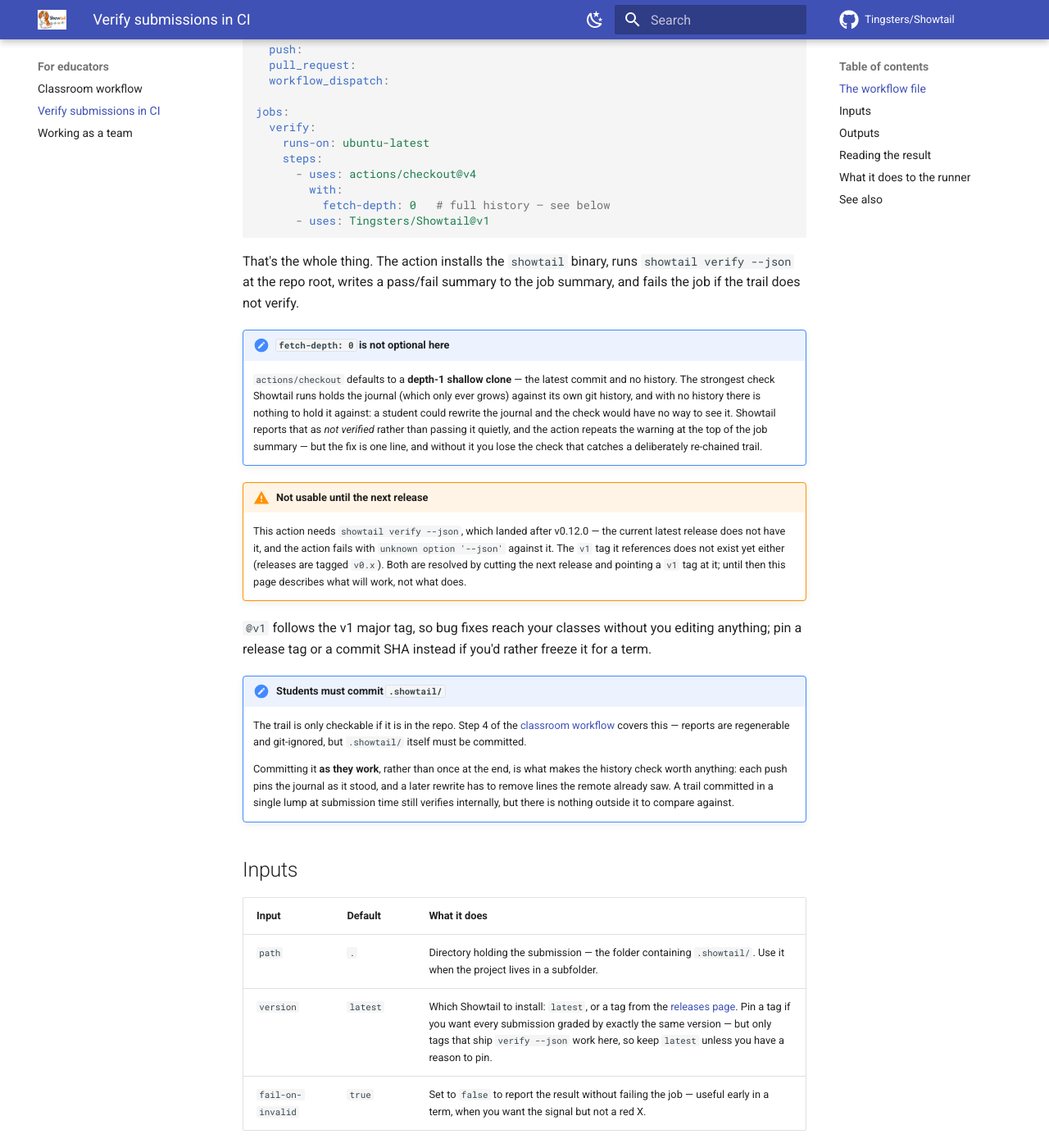
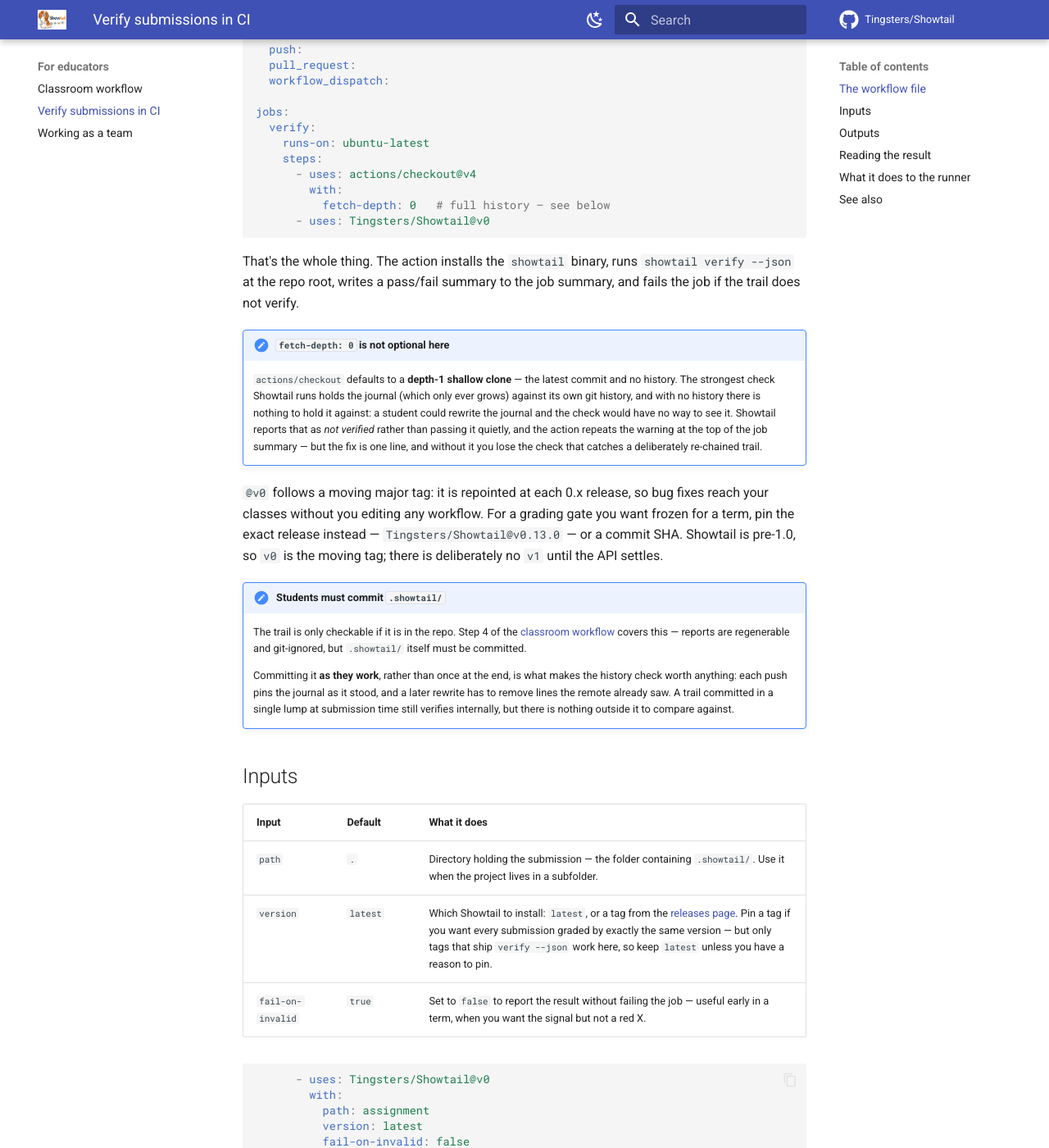
Before and after one commit to Tingsters/Showtail, an MkDocs documentation site: the page built from docs/educators/verify-in-ci.md, in a window 1280 px wide and 1400 px high, scrolled down 521 px. Shown: the whole window at 82% size. Built offline with MkDocs 1.6.1 and Material for MkDocs 9.7.7, drawn with Linux system fonts in a browser that asks for light colours; comment, search, counter and statistics services are not loaded; some of the changed text lies outside the part shown.

Commit message:
Release 0.13.0
Bumps version.ts and package.json (kept in sync by hand, as version.ts notes),
retitles the changelog, and clears the two things that made the GitHub Action
unusable: no published release contained `verify --json`, and the docs pointed
educators at a `Tingsters/Showtail@v1` tag that does not exist.

The action now references `@v0`, a moving major tag repointed at each 0.x
release. Showtail is pre-1.0 and its integrity model is still maturing, so a `v1`
tag would claim more than the project currently supports; the docs also spell out
pinning an exact release for a grading gate you want frozen for a term.

Co-Authored-By: Claude Opus 5 (1M context) <noreply@anthropic.com>

````diff
--- a/action.yml
+++ b/action.yml
@@ -17,7 +17,7 @@ inputs:
     default: "."
   version:
     description: >-
-      Which Showtail to install: "latest", or a release tag such as "v0.12.0".
+      Which Showtail to install: "latest", or a release tag such as "v0.13.0".
       Pin a tag for a stable grading gate.
     required: false
     default: "latest"
--- a/docs/educators/verify-in-ci.md
+++ b/docs/educators/verify-in-ci.md
@@ -26,7 +26,7 @@ jobs:
       - uses: actions/checkout@v4
         with:
           fetch-depth: 0   # full history — see below
-      - uses: Tingsters/Showtail@v1
+      - uses: Tingsters/Showtail@v0
 ```
 
 That's the whole thing. The action installs the `showtail` binary, runs
@@ -44,18 +44,11 @@ summary, and fails the job if the trail does not verify.
     at the top of the job summary — but the fix is one line, and without it you
     lose the check that catches a deliberately re-chained trail.
 
-!!! warning "Not usable until the next release"
-
-    This action needs `showtail verify --json`, which landed after v0.12.0 — the
-    current latest release does not have it, and the action fails with
-    `unknown option '--json'` against it. The `v1` tag it references does not
-    exist yet either (releases are tagged `v0.x`). Both are resolved by cutting
-    the next release and pointing a `v1` tag at it; until then this page
-    describes what will work, not what does.
-
-`@v1` follows the v1 major tag, so bug fixes reach your classes without you
-editing anything; pin a release tag or a commit SHA instead if you'd rather
-freeze it for a term.
+`@v0` follows a moving major tag: it is repointed at each 0.x release, so bug
+fixes reach your classes without you editing any workflow. For a grading gate you
+want frozen for a term, pin the exact release instead — `Tingsters/Showtail@v0.13.0`
+— or a commit SHA. Showtail is pre-1.0, so `v0` is the moving tag; there is
+deliberately no `v1` until the API settles.
 
 !!! note "Students must commit `.showtail/`"
 
@@ -78,7 +71,7 @@ freeze it for a term.
 | `fail-on-invalid` | `true` | Set to `false` to report the result without failing the job — useful early in a term, when you want the signal but not a red X. |
 
 ```yaml
-      - uses: Tingsters/Showtail@v1
+      - uses: Tingsters/Showtail@v0
         with:
           path: assignment
           version: latest
@@ -95,7 +88,7 @@ freeze it for a term.
 Use them in a later step — for example, to leave a comment or set a label:
 
 ```yaml
-      - uses: Tingsters/Showtail@v1
+      - uses: Tingsters/Showtail@v0
         id: showtail
         with:
           fail-on-invalid: false
--- a/package.json
+++ b/package.json
@@ -1,6 +1,6 @@
 {
   "name": "showtail",
-  "version": "0.12.0",
+  "version": "0.13.0",
   "description": "Show your work: automatically capture the prompts you send to AI and the files you change into a verifiable, repo-local provenance trail educators can review.",
   "type": "module",
   "license": "Apache-2.0",
````
Also changed, not shown: CHANGELOG.md (+1 -9 lines), 1 other file.
